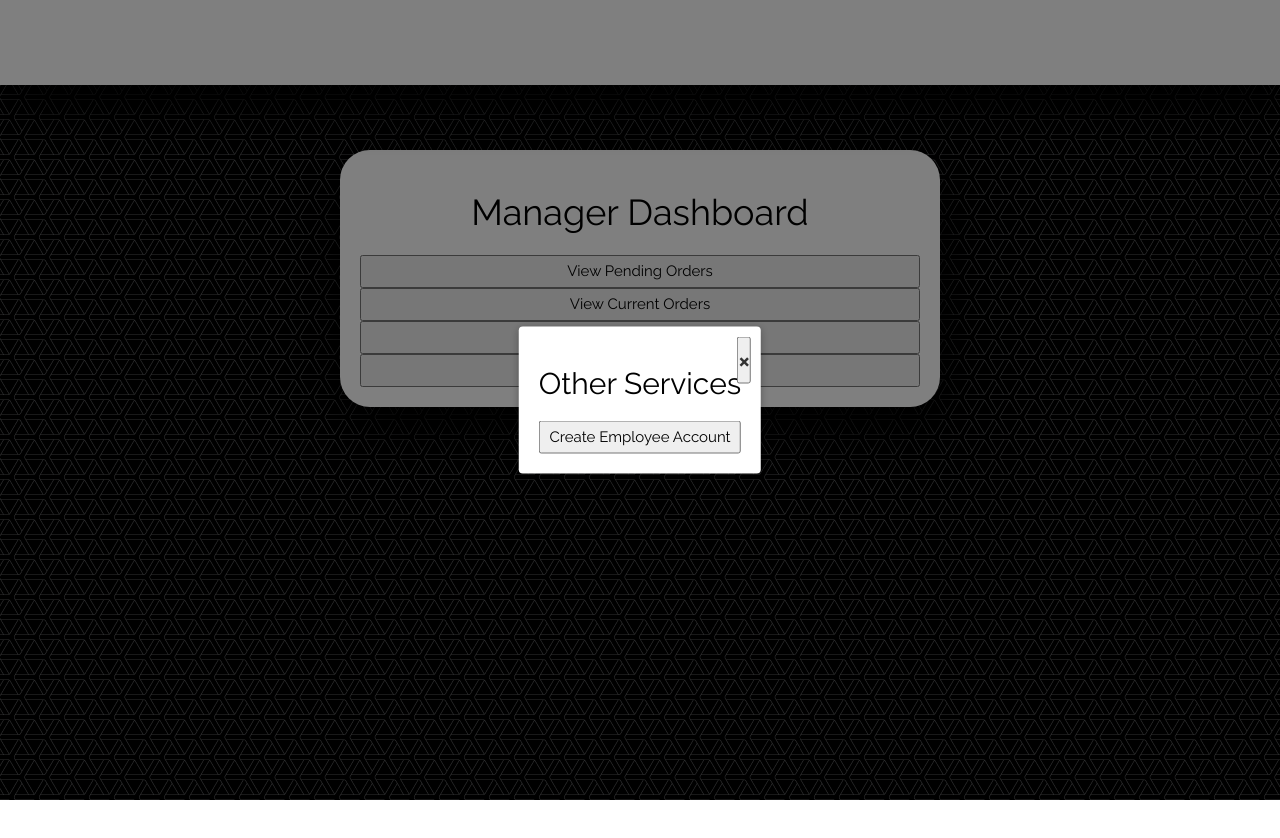
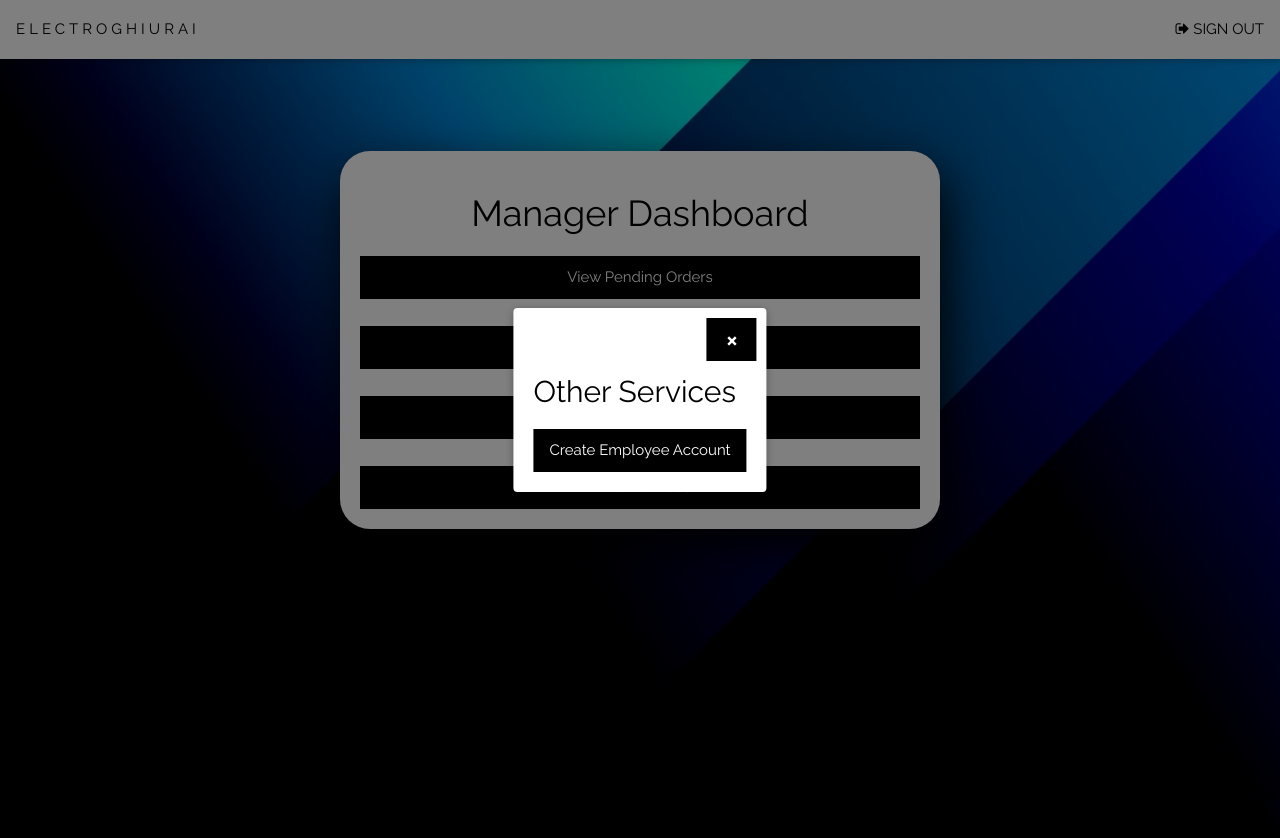
Before and after one commit to Dariusalba/electro-ghiurai-frontend, a React (Create React App) app: page /manager/dashboard in a window 1280 px wide. Both pictures are taken after a click on the button "Other Services". Shown: the top 838 px of the page. Before the commit the page ends 800 px from the top, so only its background shows below. Built offline with nearby package versions, Linux system fonts and the light colour scheme.

Commit message:
mai tre lucrat la cmd 2 si 3

```diff
--- a/src/App.css
+++ b/src/App.css
@@ -103,6 +103,15 @@ body {
 	background-size: cover;
 }
 
+.manager-bg {
+	width: auto;
+	min-height: 900px;
+	max-height: 1330px;
+	padding-top: 1px;
+	background-image: url("components/manager-bg.jpg");
+	background-size: cover;
+}
+
 .account-p {
 	margin-top: 0px;
     margin-bottom: 0px;
--- a/src/components/Modal.css
+++ b/src/components/Modal.css
@@ -26,6 +26,7 @@
   /* Style for the close button */
   .close-button {
     position: absolute;
+    width: 50px;
     top: 10px;
     right: 10px;
     font-size: 24px;
--- a/src/components/Modal.jsx
+++ b/src/components/Modal.jsx
@@ -26,9 +26,10 @@ const Modal = ({ onClose, children }) => {
   return ReactDOM.createPortal(
     <div className="modal" onKeyDown={handleKeyDown} onClick={handleBackdropClick}>
       <div className="modal-content">
-        <button className="close-button" onClick={onClose}>
+        <button className="w3-button w3-black close-button" onClick={onClose}>
           &times;
         </button>
+        <br />
         {children}
       </div>
     </div>,
--- a/src/pages/ManagerDashboard.jsx
+++ b/src/pages/ManagerDashboard.jsx
@@ -482,20 +482,24 @@ const ManagerDashboard = () => {
 
   return (
     <div>
-      <div className="welcome1">
-        <Link to="/">
-          <h1 className='welcome-h1'>ElectroGhiurai</h1>
-        </Link>
-        <Link to="/login">
-          <button className="welcome-button">Sign Out</button>
-        </Link>
+      <div class="w3-top">
+        <div class="w3-bar w3-white w3-card" id="myNavbar">
+          <a href="/" class="w3-bar-item w3-button w3-wide">ELECTROGHIURAI</a>
+          <div class="w3-right w3-hide-small">
+            <a href="/login" class="w3-bar-item w3-button"><i class="fa fa-sign-out"></i> SIGN OUT</a>
+          </div>
+        </div>
       </div>
+      <div className='manager-bg'>
       <div className='app'>
         <h1 className='app-h1'>Manager Dashboard</h1>
-        <button className='app-button' onClick={handleButtonClick1}>View Pending Orders</button>
-        <button className='app-button' onClick={handleButtonClick2}>View Current Orders</button>
-        <button className='app-button' onClick={handleReportButtonClick}>View Company Report</button>
-        <button className='app-button' onClick={handleButtonClick3}>Other Services</button>
+        <button className='w3-button w3-black app-button' onClick={handleButtonClick1}>View Pending Orders</button>
+        <br />
+        <button className='w3-button w3-black app-button' onClick={handleButtonClick2}>View Current Orders</button>
+        <br />
+        <button className='w3-button w3-black app-button' onClick={handleReportButtonClick}>View Company Report</button>
+        <br />
+        <button className='w3-button w3-black app-button' onClick={handleButtonClick3}>Other Services</button>
         {showModal1 && (
           <Modal onClose={handleModalClose1}>
             <h2>Pending Orders</h2>
@@ -514,7 +518,7 @@ const ManagerDashboard = () => {
                     <td>{order.title}</td>
                     <td>{customerDetails[order.orderId]}</td>
                     <td>
-                      <button className="view-button" onClick={() => handleViewOrder(order.orderId)}>
+                      <button className="w3-button w3-black view-button" onClick={() => handleViewOrder(order.orderId)}>
                         View
                       </button>
                     </td>
@@ -527,7 +531,7 @@ const ManagerDashboard = () => {
         {showModal2 && (
           <Modal onClose={handleModalClose2}>
             <h2>Current Orders</h2>
-            <table>
+            <table className='order-table'>
               <thead>
                 <tr>
                   <th>Order ID</th>
@@ -541,7 +545,7 @@ const ManagerDashboard = () => {
                     <td>{order.orderId}</td>
                     <td>{order.title}</td>
                     <td>
-                      <button className="view-button" onClick={() => handleViewAcceptedOrder(order.orderId)}>
+                      <button className="w3-button w3-black view-button" onClick={() => handleViewAcceptedOrder(order.orderId)}>
                         View
                       </button>
                     </td>
@@ -580,7 +584,7 @@ const ManagerDashboard = () => {
           <Modal onClose={handleModalClose3}>
             <h2>Other Services</h2>
             <Link to="/manager/employee/account">
-              <button className='app-button'>Create Employee Account</button>
+              <button className='w3-button w3-black app-button'>Create Employee Account</button>
             </Link>
           </Modal>
         )}
@@ -760,6 +764,7 @@ const ManagerDashboard = () => {
           </Modal>
         )}
       </div>
+      </div>
     </div >
   );
 };
--- a/src/pages/Order.jsx
+++ b/src/pages/Order.jsx
@@ -1,6 +1,5 @@
 import { useState } from "react";
 import '../components/Order.css';
-import { Link } from 'react-router-dom';
 import { ToastContainer, toast } from 'react-toastify';
 
 const userId = sessionStorage.getItem("userId");
```
Also changed, not shown: src/components/manager-bg.jpg (added).
